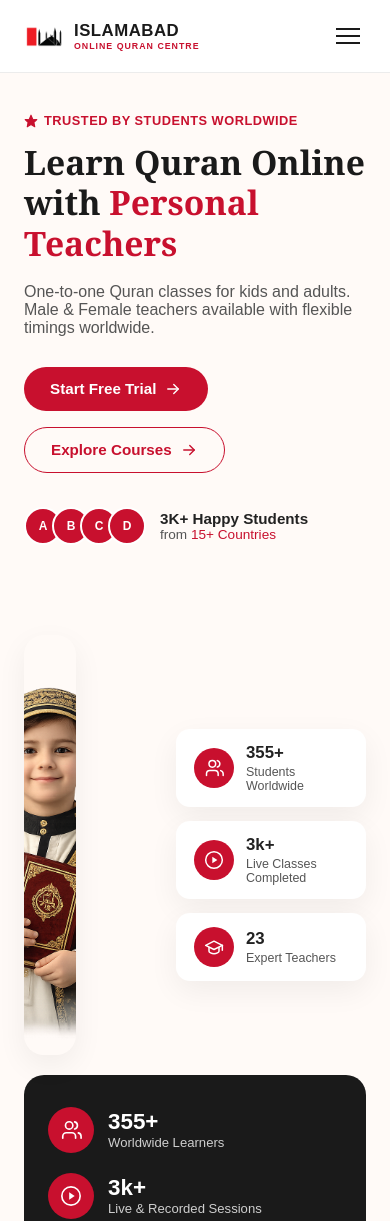
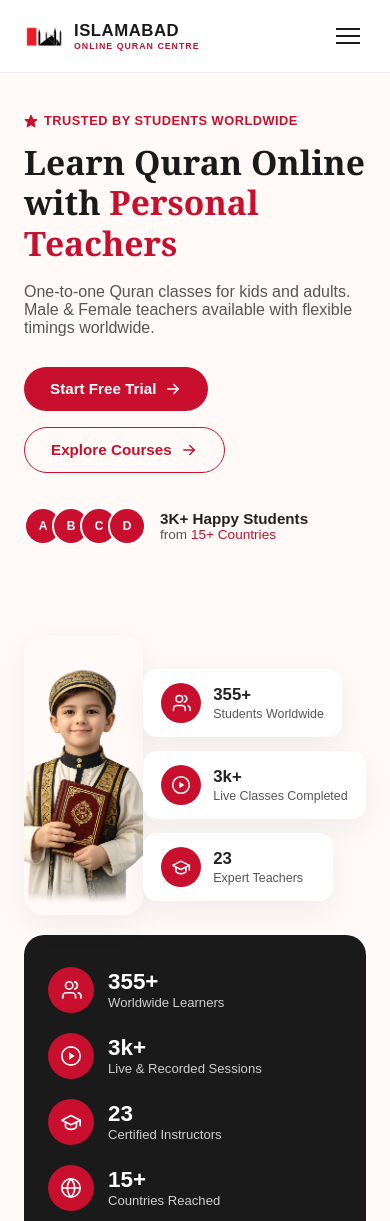
Before and after one commit to RajaDanish51/islamabadonlinequrancentre, a React (Vite) app in the folder frontend/: page / in a window 390 px wide. Shown: the top 1221 px of the page. Built offline with nearby package versions, Linux system fonts and the light colour scheme.

Commit message:
Update responsive

```diff
--- a/frontend/src/Home.css
+++ b/frontend/src/Home.css
@@ -506,6 +506,12 @@
   .hero-inner { grid-template-columns: 1fr; }
   .hero-media { margin-top: 40px; }
   .floating-stats { position: static; margin-top: 20px; flex-direction: row; flex-wrap: wrap; }
+  .hero-photo {
+    margin-right: 0;
+    width: 100%;
+    max-width: 420px;
+    height: 380px;
+  }
   .about-inner { grid-template-columns: 1fr; }
   .testimonials-grid { grid-template-columns: 1fr; }
   .stats-card { grid-template-columns: repeat(2, 1fr); }
@@ -513,8 +519,18 @@
 
 @media (max-width: 768px) {
   .hero-content h1 { font-size: 2.1rem; }
+  .hero-photo {
+    max-width: 100%;
+    height: 340px;
+  }
   .features-grid { grid-template-columns: repeat(2, 1fr); }
   .home-courses-grid { grid-template-columns: 1fr; }
   .cta-inner { flex-direction: column; text-align: center; }
   .cta-inner > div:first-child p { margin-left: auto; margin-right: auto; }
 }
+
+@media (max-width: 480px) {
+  .hero-photo {
+    height: 280px;
+  }
+}
```
